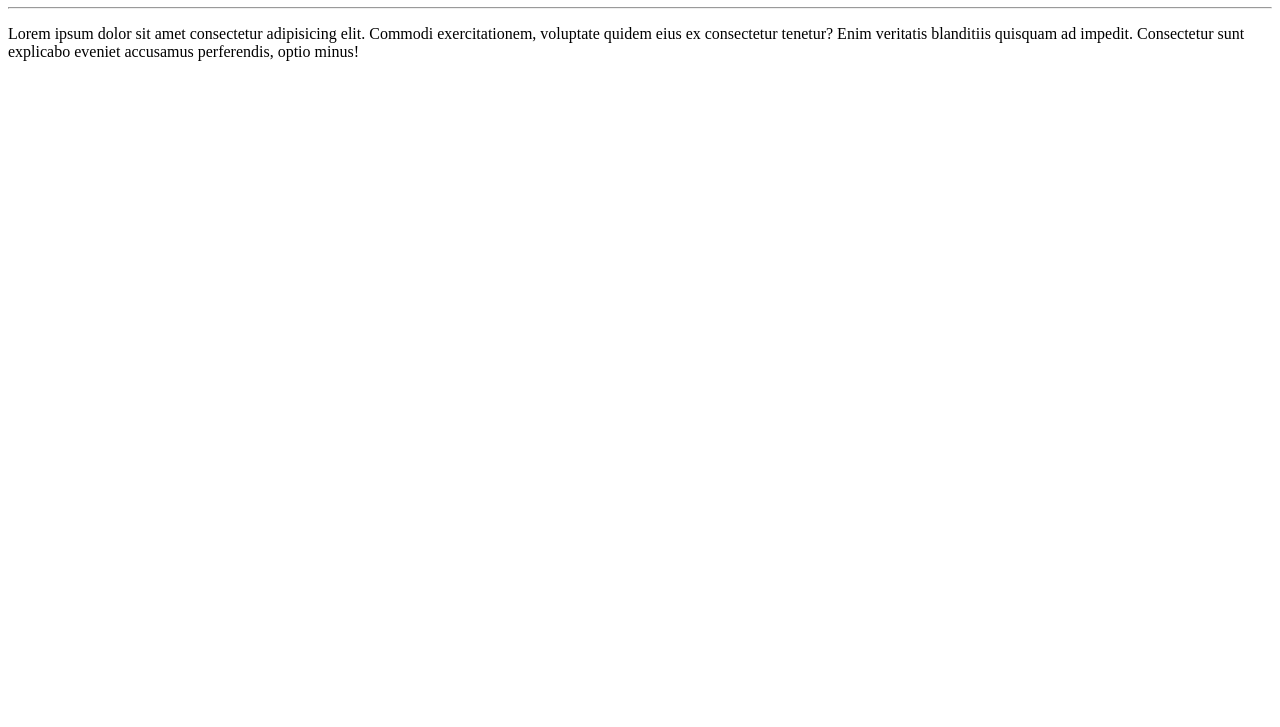
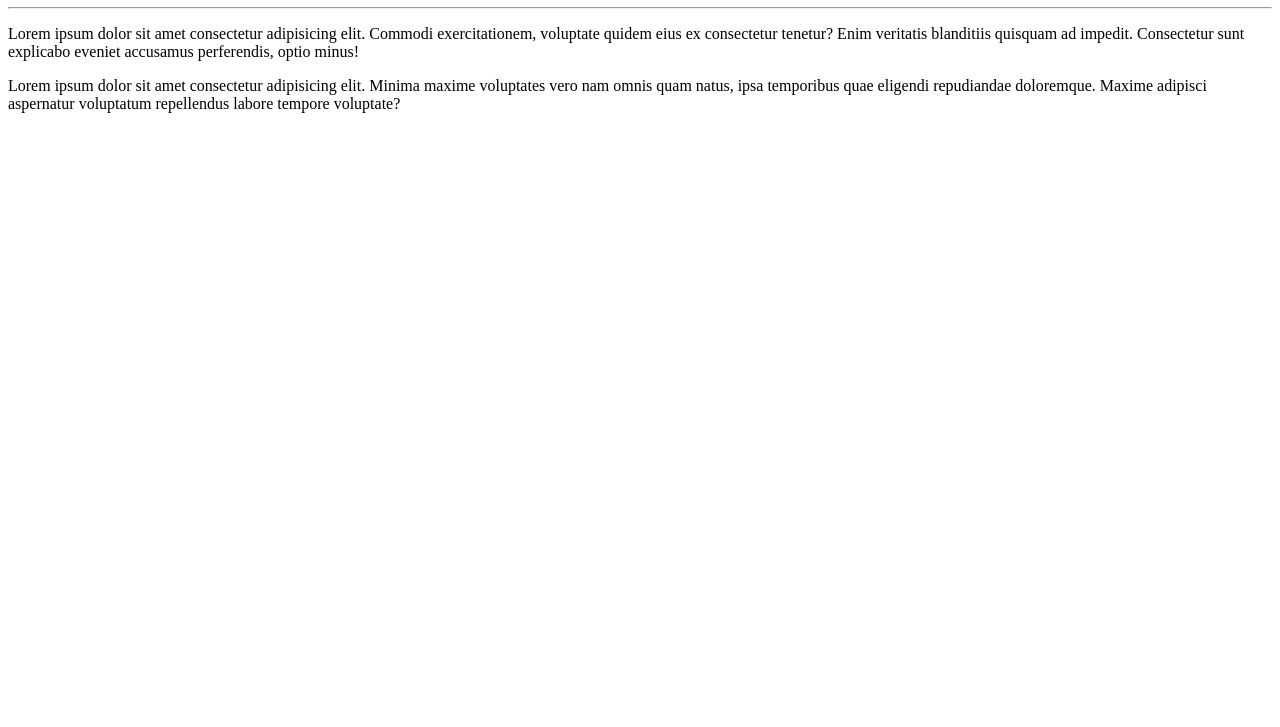
Before and after one commit to Mariayoshiura/Ola-Mundo, a plain HTML site: page site-exemplo/index.html in a window 1280 px wide. Shown: the part 73-800 px from the top of the page. Drawn offline with Linux system fonts and the light colour scheme.

Commit message:
adicionei um parágrafo

```diff
--- a/site-exemplo/index.html
+++ b/site-exemplo/index.html
@@ -9,5 +9,6 @@
     <h1>Olá, Mundo!</h1>
     <hr>
     <p>Lorem ipsum dolor sit amet consectetur adipisicing elit. Commodi exercitationem, voluptate quidem eius ex consectetur tenetur? Enim veritatis blanditiis quisquam ad impedit. Consectetur sunt explicabo eveniet accusamus perferendis, optio minus!</p>
+    <p>Lorem ipsum dolor sit amet consectetur adipisicing elit. Minima maxime voluptates vero nam omnis quam natus, ipsa temporibus quae eligendi repudiandae doloremque. Maxime adipisci aspernatur voluptatum repellendus labore tempore voluptate?</p>
 </body>
 </html>
```
